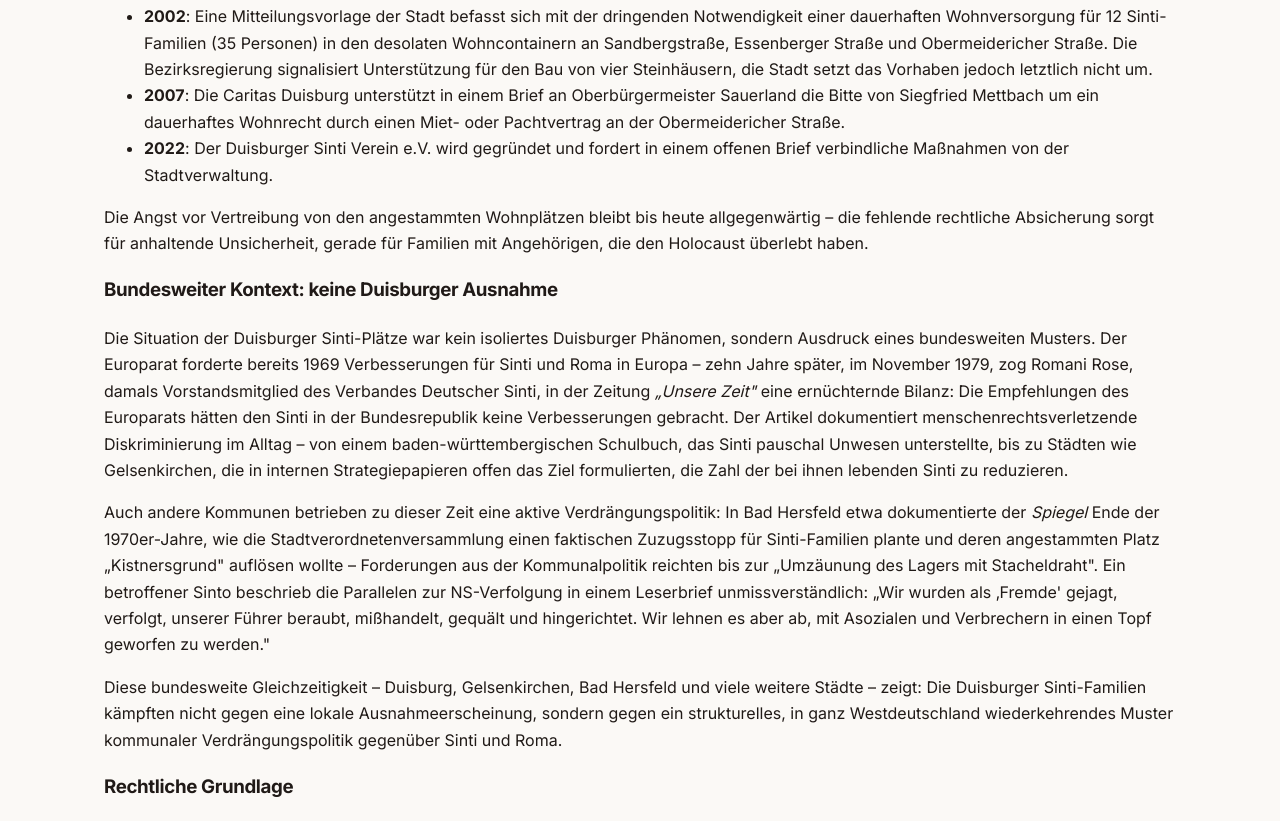
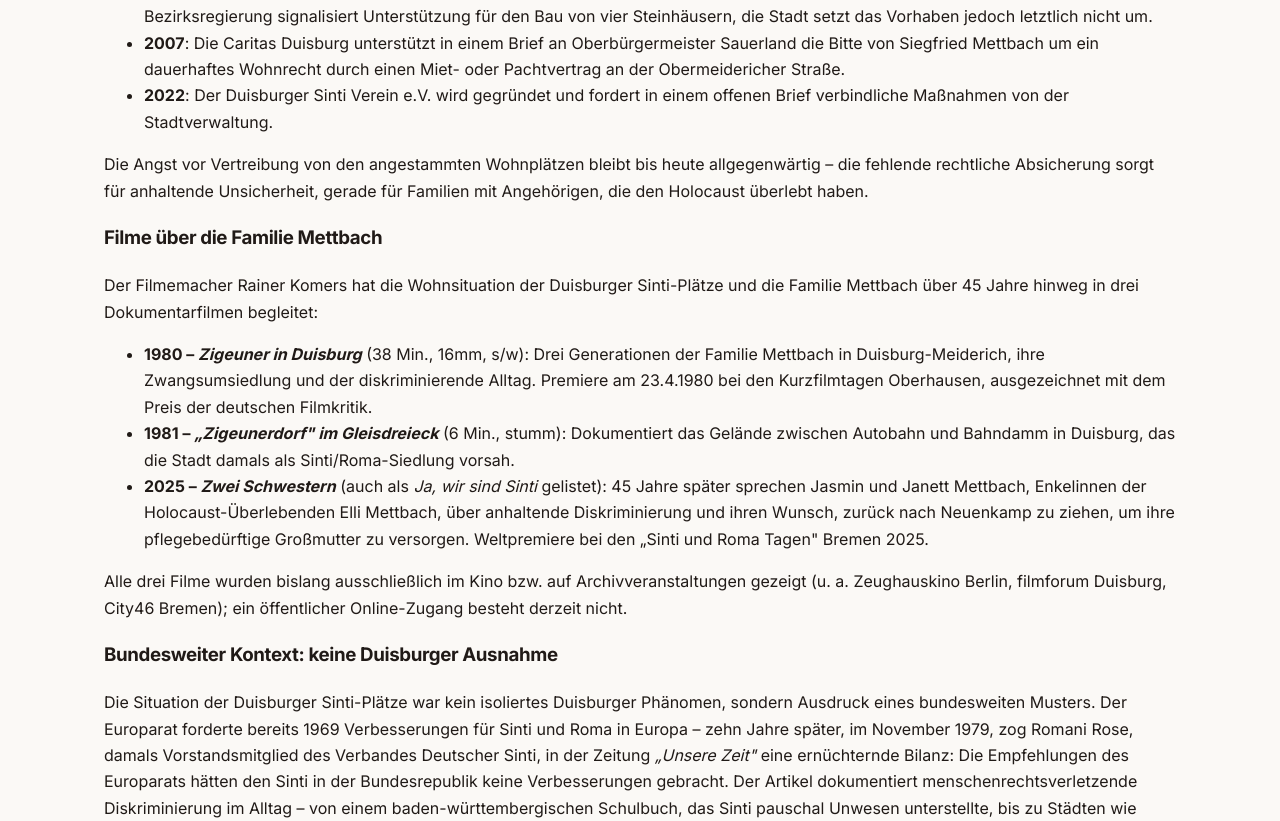
Before and after one commit to ZKHochfeld/duisburger-sinti-webseite, an Eleventy site: page src/ueber-uns.md in a window 1280 px wide. Shown: the part 1264-2085 px from the top of the page. Built offline with nearby package versions, Linux system fonts and the light colour scheme; Eleventy itself is replaced by a stand-in of ours; files that its build step writes are made by us from their sources.

Commit message:
Ergänze Übersicht der drei Komers-Dokumentarfilme zur Familie Mettbach
Neuer Abschnitt "Filme über die Familie Mettbach" in Über uns:
Zigeuner in Duisburg (1980), "Zigeunerdorf" im Gleisdreieck (1981) und
Zwei Schwestern (2025) - Rainer Komers' 45 Jahre umspannende filmische
Begleitung der Familie Mettbach. Ersetzt die bisherige, im Jahr
ungenaue Einzelerwähnung von 1979 in der Chronologie.

```diff
--- a/src/ueber-uns.md
+++ b/src/ueber-uns.md
@@ -25,7 +25,6 @@ Gegründet wurde der Verein am 25. Juli 2022 im Zentrum für Kultur Hochfeld, na
 Ein zentrales Anliegen des Vereins ist der dauerhafte Erhalt und die rechtliche Absicherung der angestammten Sinti-Plätze an der Essenberger Straße (Neuenkamp) und der Obermeidericher Straße (Meiderich). Die Geschichte dieser Plätze reicht über 50 Jahre zurück:
 
 - **1970er-Jahre**: Die Stadt Duisburg siedelt Sinti-Familien in barackenähnlichen Wohnbereichen an, insbesondere ab 1970 an der Essenberger Straße 154a in Neuenkamp und 1973 in Containern an der Obermeidericher Straße 200 in Meiderich – ohne langfristige Perspektive oder rechtliche Sicherung. Die zuvor an der Lehmstraße untergebrachten Familien, allesamt Holocaust-Überlebende, hatten sich die Plätze selbst aufgebaut und befürchteten schon damals, dass diese zu klein bemessen seien.
-- **1979**: Der Filmemacher Rainer Komers dreht die Dokumentation *„Zigeuner in Duisburg"* über die Sinti-Familie Mettbach in Obermeiderich – eine der frühesten filmischen Dokumentationen der Wohnsituation der Duisburger Sinti-Plätze.
 - **1980**: Nachdem Familien gegen ihren Willen von der Obermeidericher Straße in ein Haus an der Essenberger Straße umgesiedelt worden waren, eskaliert die Lage mit einer Schießerei auf ein Familienmitglied. Sozialamtsleiter Klaus Quirmbach sagt die Suche nach einem geeigneteren Grundstück zu; ein geplanter Platz "Am Sandberg" scheitert am Widerstand des Hamborner Siedler-Vereins. Seit 1988 liegt die Betreuungsverantwortung offiziell bei der Stadt Duisburg.
 - **1993**: Die Stadt kündigt trotz angespannter Haushaltslage neue Unterkünfte bis Ende des Jahres an – ohne dass es zu verbindlichen Maßnahmen kommt. Zu dieser Zeit lebt die schwerkranke Antonia Mettbach, KZ-Ravensbrück-Überlebende, noch in den Baracken.
 - **2002**: Eine Mitteilungsvorlage der Stadt befasst sich mit der dringenden Notwendigkeit einer dauerhaften Wohnversorgung für 12 Sinti-Familien (35 Personen) in den desolaten Wohncontainern an Sandbergstraße, Essenberger Straße und Obermeidericher Straße. Die Bezirksregierung signalisiert Unterstützung für den Bau von vier Steinhäusern, die Stadt setzt das Vorhaben jedoch letztlich nicht um.
@@ -33,6 +32,16 @@ Ein zentrales Anliegen des Vereins ist der dauerhafte Erhalt und die rechtliche
 - **2022**: Der Duisburger Sinti Verein e.V. wird gegründet und fordert in einem offenen Brief verbindliche Maßnahmen von der Stadtverwaltung.
 
 Die Angst vor Vertreibung von den angestammten Wohnplätzen bleibt bis heute allgegenwärtig – die fehlende rechtliche Absicherung sorgt für anhaltende Unsicherheit, gerade für Familien mit Angehörigen, die den Holocaust überlebt haben.
+
+### Filme über die Familie Mettbach
+
+Der Filmemacher Rainer Komers hat die Wohnsituation der Duisburger Sinti-Plätze und die Familie Mettbach über 45 Jahre hinweg in drei Dokumentarfilmen begleitet:
+
+- **1980 – *Zigeuner in Duisburg*** (38 Min., 16mm, s/w): Drei Generationen der Familie Mettbach in Duisburg-Meiderich, ihre Zwangsumsiedlung und der diskriminierende Alltag. Premiere am 23.4.1980 bei den Kurzfilmtagen Oberhausen, ausgezeichnet mit dem Preis der deutschen Filmkritik.
+- **1981 – *„Zigeunerdorf" im Gleisdreieck*** (6 Min., stumm): Dokumentiert das Gelände zwischen Autobahn und Bahndamm in Duisburg, das die Stadt damals als Sinti/Roma-Siedlung vorsah.
+- **2025 – *Zwei Schwestern*** (auch als *Ja, wir sind Sinti* gelistet): 45 Jahre später sprechen Jasmin und Janett Mettbach, Enkelinnen der Holocaust-Überlebenden Elli Mettbach, über anhaltende Diskriminierung und ihren Wunsch, zurück nach Neuenkamp zu ziehen, um ihre pflegebedürftige Großmutter zu versorgen. Weltpremiere bei den „Sinti und Roma Tagen" Bremen 2025.
+
+Alle drei Filme wurden bislang ausschließlich im Kino bzw. auf Archivveranstaltungen gezeigt (u. a. Zeughauskino Berlin, filmforum Duisburg, City46 Bremen); ein öffentlicher Online-Zugang besteht derzeit nicht.
 
 ### Bundesweiter Kontext: keine Duisburger Ausnahme
 
```
